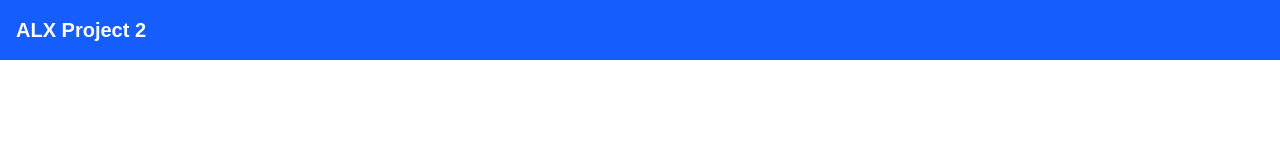
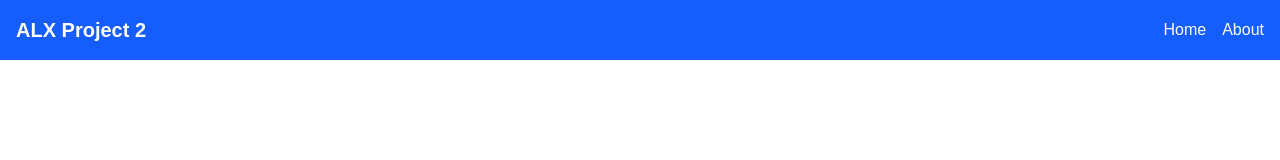
Before and after one commit to Feyisayi233/alx-project-0x02-setup, a Next.js app in the folder alx-project-0x02/: page / in a window 1280 px wide. Shown: the top 160 px of the page. Built offline with nearby package versions, Linux system fonts and the light colour scheme.

Commit message:
Add Home and About pages with navigation
Created new Home and About pages and updated the Header component to include navigation links to these pages. Improves site structure and user navigation.

```diff
--- a/alx-project-0x02/components/layout/Header.tsx
+++ b/alx-project-0x02/components/layout/Header.tsx
@@ -1,8 +1,22 @@
 import React from "react";
 
 const Header: React.FC = () => (
-  <header className="bg-blue-600 text-white p-4">
+  <header className="bg-blue-600 text-white p-4 flex flex-col sm:flex-row items-center justify-between">
     <h1 className="text-xl font-bold">ALX Project 2</h1>
+    <nav className="mt-2 sm:mt-0">
+      <ul className="flex gap-4">
+        <li>
+          <a href="/home" className="hover:underline">
+            Home
+          </a>
+        </li>
+        <li>
+          <a href="/about" className="hover:underline">
+            About
+          </a>
+        </li>
+      </ul>
+    </nav>
   </header>
 );
 
--- /dev/null
+++ b/alx-project-0x02/pages/about.tsx
@@ -0,0 +1,8 @@
+const AboutPage = () => (
+  <div className="flex flex-col items-center justify-center min-h-screen p-8">
+    <h1 className="text-3xl font-bold mb-4">About Page</h1>
+    <p>This is the About page of ALX Project 2.</p>
+  </div>
+);
+
+export default AboutPage;
--- /dev/null
+++ b/alx-project-0x02/pages/home.tsx
@@ -0,0 +1,8 @@
+const HomePage = () => (
+  <div className="flex flex-col items-center justify-center min-h-screen p-8">
+    <h1 className="text-3xl font-bold mb-4">Home Page</h1>
+    <p>Welcome to the Home page!</p>
+  </div>
+);
+
+export default HomePage;
```
